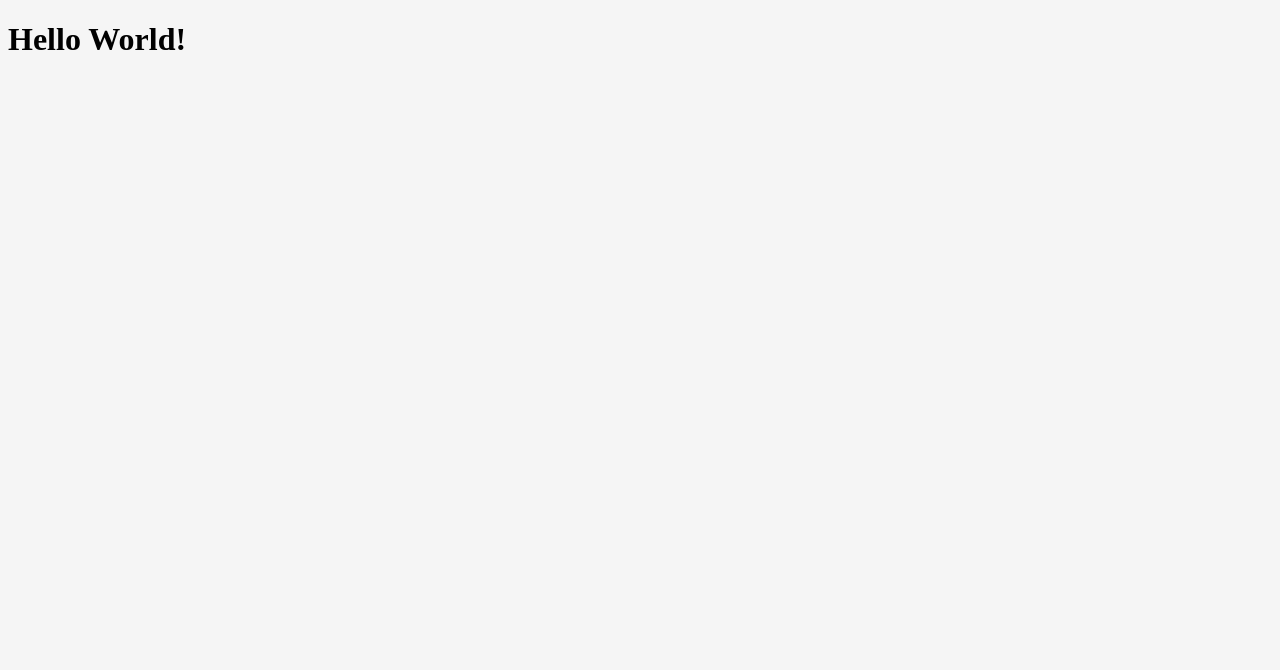
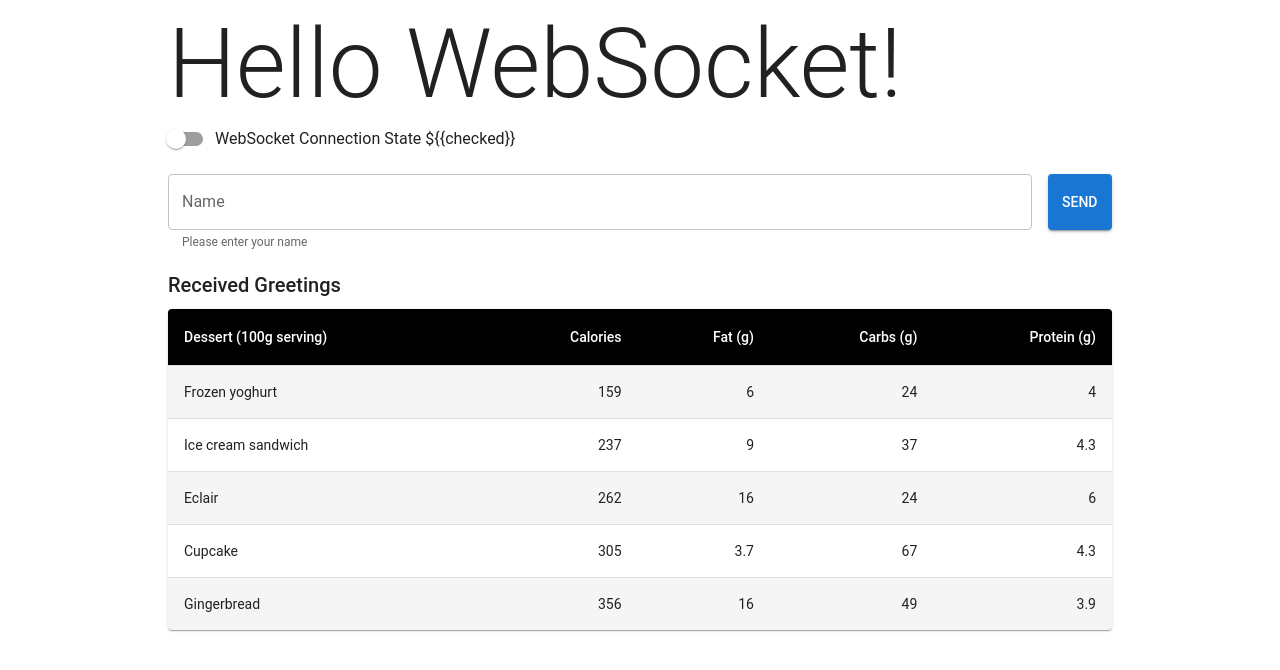
Before and after one commit to owahlen/map-websocket, a React (Create React App) app in the folder frontend/: page / in a window 1280 px wide. Shown: the top 670 px of the page. Built offline with nearby package versions, Linux system fonts and the light colour scheme.

Commit message:
ui increment

```diff
--- a/frontend/package.json
+++ b/frontend/package.json
@@ -7,7 +7,6 @@
     "url": "git@github.com:owahlen/spring-websocket.git"
   },
   "keywords": [
-    "rest",
     "websocket",
     "spring",
     "react"
@@ -19,6 +18,10 @@
   },
   "homepage": "./",
   "dependencies": {
+    "@emotion/react": "^11.11.1",
+    "@emotion/styled": "^11.11.0",
+    "@mui/material": "^5.14.11",
+    "@mui/styles": "^5.14.11",
     "@stomp/stompjs": "^7.0.0",
     "@types/node": "^18.18.1",
     "@types/react": "^18.2.24",
--- a/frontend/src/App.tsx
+++ b/frontend/src/App.tsx
@@ -1,5 +1,30 @@
+import {WebSocketConnector} from "./components/WebSocketConnector";
+import Box from "@mui/material/Box";
+import {NameInput} from "./components/NameInput";
+import {Greetings} from "./components/Greetings";
+import {Typography} from "@mui/material";
+
 function App() {
-    return <h1>Hello World!</h1>
+    return (
+        <main>
+            <Box sx={{
+                width: "100%",
+                maxWidth: "960px",
+                marginLeft: "auto",
+                marginRight: "auto",
+                padding: 1,
+                display: "block",
+                gap: 2
+            }}>
+                <Typography variant="h1" component="h1">Hello WebSocket!</Typography>
+                <Box sx={{display: "grid", gap: 2}}>
+                    <WebSocketConnector/>
+                    <NameInput/>
+                    <Greetings/>
+                </Box>
+            </Box>
+        </main>
+    )
 }
 
 export default App
--- /dev/null
+++ b/frontend/src/components/Greetings.tsx
@@ -0,0 +1,79 @@
+import {Box, Table, TableBody, TableCell, TableContainer, TableHead, TableRow, Typography} from "@mui/material"
+import {styled} from '@mui/material/styles';
+import {tableCellClasses} from '@mui/material/TableCell';
+import Paper from '@mui/material/Paper';
+
+export const Greetings = () => {
+
+    const StyledTableCell = styled(TableCell)(({theme}) => ({
+        [`&.${tableCellClasses.head}`]: {
+            backgroundColor: theme.palette.common.black,
+            color: theme.palette.common.white,
+        },
+        [`&.${tableCellClasses.body}`]: {
+            fontSize: 14,
+        },
+    }));
+
+    const StyledTableRow = styled(TableRow)(({theme}) => ({
+        '&:nth-of-type(odd)': {
+            backgroundColor: theme.palette.action.hover,
+        },
+        // hide last border
+        '&:last-child td, &:last-child th': {
+            border: 0,
+        },
+    }));
+
+    function createData(
+        name: string,
+        calories: number,
+        fat: number,
+        carbs: number,
+        protein: number,
+    ) {
+        return {name, calories, fat, carbs, protein};
+    }
+
+    const rows = [
+        createData('Frozen yoghurt', 159, 6.0, 24, 4.0),
+        createData('Ice cream sandwich', 237, 9.0, 37, 4.3),
+        createData('Eclair', 262, 16.0, 24, 6.0),
+        createData('Cupcake', 305, 3.7, 67, 4.3),
+        createData('Gingerbread', 356, 16.0, 49, 3.9),
+    ];
+
+    return (
+        <Box sx={{display: "grid", gap: 1}}>
+            <Typography variant={"h6"} component="span">
+                Received Greetings
+            </Typography>
+            <TableContainer component={Paper}>
+                <Table sx={{minWidth: 700}} aria-label="customized table">
+                    <TableHead>
+                        <TableRow>
+                            <StyledTableCell>Dessert (100g serving)</StyledTableCell>
+                            <StyledTableCell align="right">Calories</StyledTableCell>
+                            <StyledTableCell align="right">Fat&nbsp;(g)</StyledTableCell>
+                            <StyledTableCell align="right">Carbs&nbsp;(g)</StyledTableCell>
+                            <StyledTableCell align="right">Protein&nbsp;(g)</StyledTableCell>
+                        </TableRow>
+                    </TableHead>
+                    <TableBody>
+                        {rows.map((row) => (
+                            <StyledTableRow key={row.name}>
+                                <StyledTableCell component="th" scope="row">
+                                    {row.name}
+                                </StyledTableCell>
+                                <StyledTableCell align="right">{row.calories}</StyledTableCell>
+                                <StyledTableCell align="right">{row.fat}</StyledTableCell>
+                                <StyledTableCell align="right">{row.carbs}</StyledTableCell>
+                                <StyledTableCell align="right">{row.protein}</StyledTableCell>
+                            </StyledTableRow>
+                        ))}
+                    </TableBody>
+                </Table>
+            </TableContainer>
+        </Box>
+    )
+}
--- /dev/null
+++ b/frontend/src/components/NameInput.tsx
@@ -0,0 +1,18 @@
+import {Button, FormControl, TextField, Typography} from "@mui/material"
+import Box from '@mui/material/Box'
+
+export const NameInput = () => {
+
+    const sendName = () => {
+        alert("send name")
+    }
+
+    return (
+        <Box sx={{display: "flex", justifyContent: "flex-start", gap: 2}}>
+            <TextField fullWidth label="Name" variant="outlined" helperText="Please enter your name"></TextField>
+            <Button color="primary" variant="contained" onClick={sendName}>
+                Send
+            </Button>
+        </Box>
+    )
+}
--- /dev/null
+++ b/frontend/src/components/WebSocketConnector.tsx
@@ -0,0 +1,25 @@
+import {Button, FormControlLabel, Switch, Typography} from "@mui/material"
+import Box from '@mui/material/Box'
+import {useState} from "react";
+import * as React from "react";
+
+export const WebSocketConnector = () => {
+
+    const [checked, setChecked] = useState(false)
+
+    const handleWebSocketConnection = (event: React.ChangeEvent<HTMLInputElement>) => {
+        const checked = event.target.checked
+        setChecked(checked)
+        if (checked) alert("connected")
+        else alert("disconnected")
+    }
+
+    return (
+        <Box sx={{display: "flex", justifyContent: "flex-start", gap: 1}}>
+            <FormControlLabel control={
+                <Switch checked={checked} onChange={handleWebSocketConnection}/>
+            } label={"WebSocket Connection State ${{checked}}"}/>
+
+        </Box>
+    )
+}
--- a/frontend/src/index.tsx
+++ b/frontend/src/index.tsx
@@ -3,6 +3,9 @@ import ReactDOM from 'react-dom/client'
 import App from './App'
 import './index.css'
 import reportWebVitals from './reportWebVitals'
+import {ThemeProvider} from "@mui/material/styles"
+import {CssBaseline} from "@mui/material"
+import defaultTheme from "./themes/default-theme"
 
 const root = ReactDOM.createRoot(
     document.getElementById('root') as HTMLElement
@@ -10,7 +13,10 @@ const root = ReactDOM.createRoot(
 
 root.render(
     <React.StrictMode>
-        <App/>
+        <ThemeProvider theme={defaultTheme}>
+            <CssBaseline/>
+            <App/>
+        </ThemeProvider>
     </React.StrictMode>
 )
 
--- /dev/null
+++ b/frontend/src/themes/default-theme.ts
@@ -0,0 +1,16 @@
+import {createTheme} from "@mui/material/styles"
+
+const defaultTheme = createTheme({
+    typography: {
+        fontFamily: "Roboto, Helvetica, Arial, sans-serif"
+    },
+    components: {
+        MuiButton: {
+            styleOverrides: {
+                root: {height: 56}
+            }
+        }
+    }
+})
+
+export default defaultTheme
```
Also changed, not shown: 2 other files (tests, documents, lock files or other folders).
